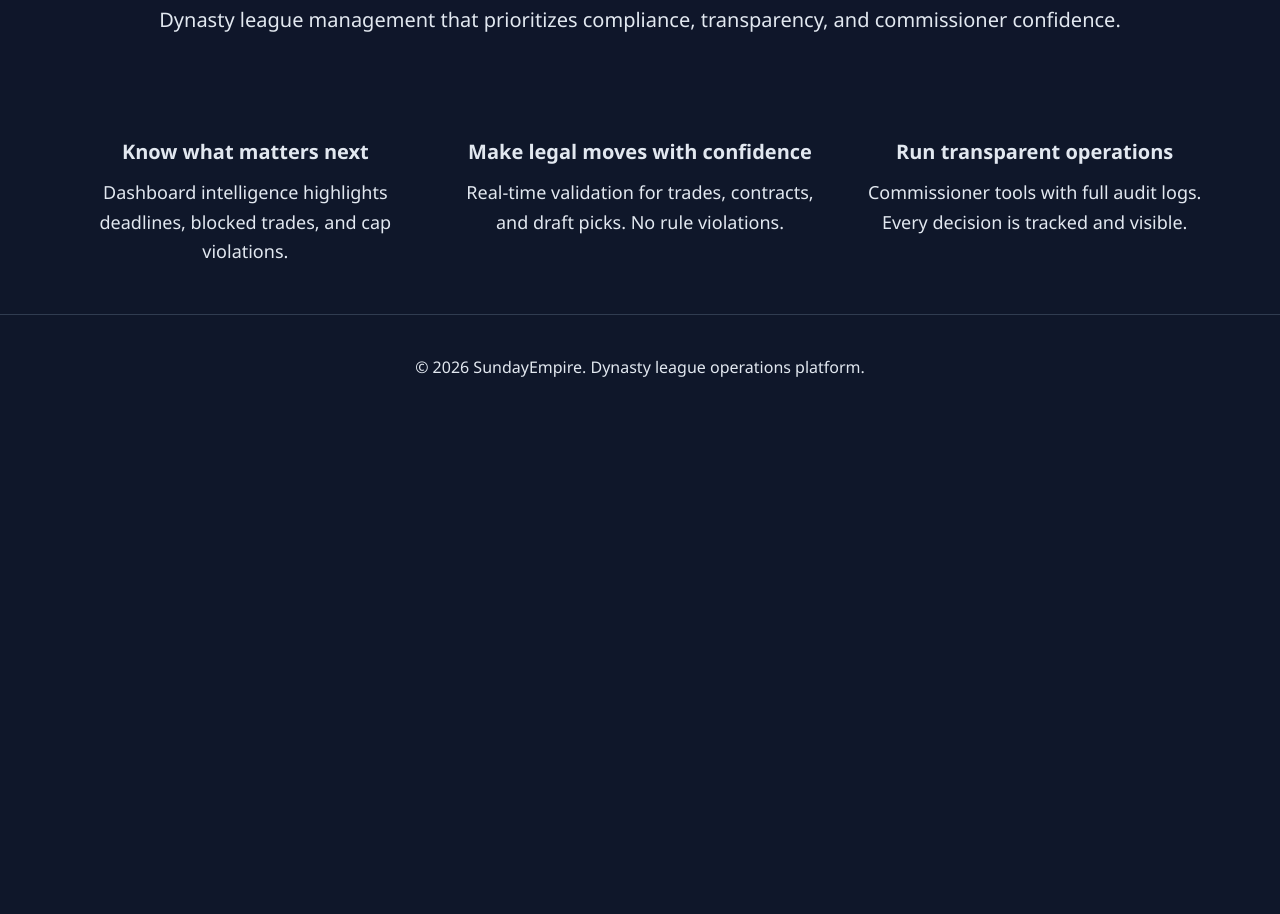
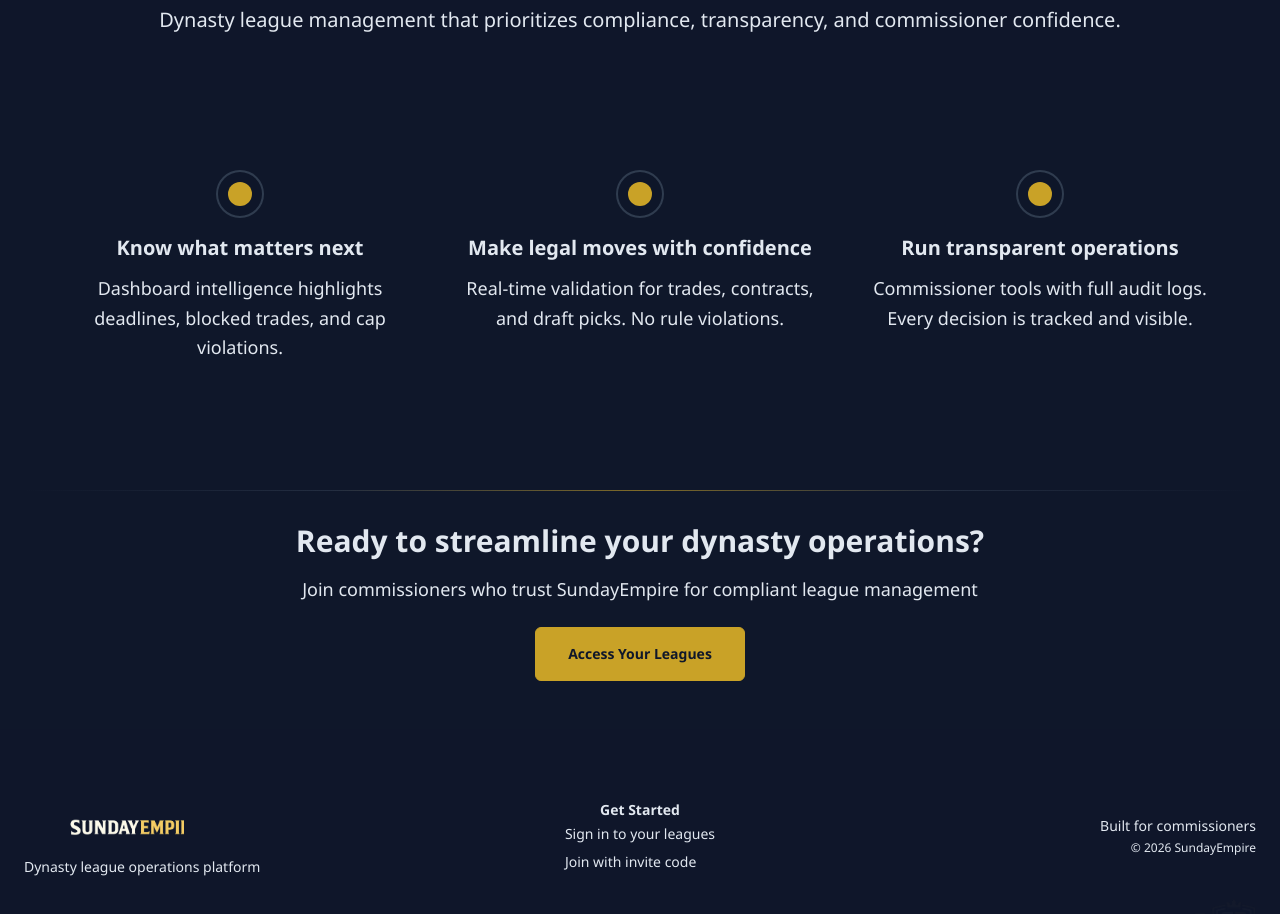
Before and after one commit to brendanprin/sundayempire, a Next.js app: page / in a window 1280 px wide. Shown: the part 760-1674 px from the top of the page. Before the commit the page ends 1179 px from the top, so only its background shows below. Built offline with nearby package versions, Linux system fonts and the light colour scheme.

Commit message:
feat: implement footer design standards and enhance landing page layout for improved user experience

```diff
--- a/src/app/page.tsx
+++ b/src/app/page.tsx
@@ -4,7 +4,7 @@ import { Button } from "@/components/ui";
 
 export default function LandingPage() {
   return (
-    <div className="min-h-screen" style={{ backgroundColor: "var(--background)", color: "var(--foreground)" }}>
+    <div className="min-h-screen relative" style={{ backgroundColor: "var(--background)", color: "var(--foreground)" }}>
       {/* Header / Top Bar */}
       <header className="border-b px-6 py-5" style={{ borderColor: "var(--brand-structure-muted)" }}>
         <div className="mx-auto flex max-w-7xl items-center justify-between">
@@ -179,26 +179,68 @@ export default function LandingPage() {
       </section>
 
       {/* Key Benefits */}
-      <section className="px-6 py-12">
+      <section className="px-6 py-20">
         <div className="mx-auto max-w-6xl">
-          <div className="grid gap-8 md:grid-cols-3">
-            <div className="text-center">
-              <h3 className="text-xl font-semibold">Know what matters next</h3>
-              <p className="mt-3 text-lg leading-relaxed" style={{ color: "var(--foreground)" }}>
+          <div className="grid gap-12 md:grid-cols-3">
+            <div className="text-center group">
+              <div className="mb-4">
+                <div
+                  className="mx-auto w-12 h-12 rounded-full flex items-center justify-center border-2 transition-colors duration-200"
+                  style={{
+                    borderColor: "var(--brand-structure-muted)",
+                    backgroundColor: "var(--brand-surface-card)"
+                  }}
+                >
+                  <div
+                    className="w-6 h-6 rounded-full transition-colors duration-200"
+                    style={{ backgroundColor: "var(--brand-accent-primary)" }}
+                  />
+                </div>
+              </div>
+              <h3 className="text-xl font-semibold mb-3">Know what matters next</h3>
+              <p className="text-lg leading-relaxed" style={{ color: "var(--foreground)" }}>
                 Dashboard intelligence highlights deadlines, blocked trades, and cap violations.
               </p>
             </div>
 
-            <div className="text-center">
-              <h3 className="text-xl font-semibold">Make legal moves with confidence</h3>
-              <p className="mt-3 text-lg leading-relaxed" style={{ color: "var(--foreground)" }}>
+            <div className="text-center group">
+              <div className="mb-4">
+                <div
+                  className="mx-auto w-12 h-12 rounded-full flex items-center justify-center border-2 transition-colors duration-200"
+                  style={{
+                    borderColor: "var(--brand-structure-muted)",
+                    backgroundColor: "var(--brand-surface-card)"
+                  }}
+                >
+                  <div
+                    className="w-6 h-6 rounded-full transition-colors duration-200"
+                    style={{ backgroundColor: "var(--brand-accent-primary)" }}
+                  />
+                </div>
+              </div>
+              <h3 className="text-xl font-semibold mb-3">Make legal moves with confidence</h3>
+              <p className="text-lg leading-relaxed" style={{ color: "var(--foreground)" }}>
                 Real-time validation for trades, contracts, and draft picks. No rule violations.
               </p>
             </div>
 
-            <div className="text-center">
-              <h3 className="text-xl font-semibold">Run transparent operations</h3>
-              <p className="mt-3 text-lg leading-relaxed" style={{ color: "var(--foreground)" }}>
+            <div className="text-center group">
+              <div className="mb-4">
+                <div
+                  className="mx-auto w-12 h-12 rounded-full flex items-center justify-center border-2 transition-colors duration-200"
+                  style={{
+                    borderColor: "var(--brand-structure-muted)",
+                    backgroundColor: "var(--brand-surface-card)"
+                  }}
+                >
+                  <div
+                    className="w-6 h-6 rounded-full transition-colors duration-200"
+                    style={{ backgroundColor: "var(--brand-accent-primary)" }}
+                  />
+                </div>
+              </div>
+              <h3 className="text-xl font-semibold mb-3">Run transparent operations</h3>
+              <p className="text-lg leading-relaxed" style={{ color: "var(--foreground)" }}>
                 Commissioner tools with full audit logs. Every decision is tracked and visible.
               </p>
             </div>
@@ -206,12 +248,95 @@ export default function LandingPage() {
         </div>
       </section>
 
+      {/* Footer Transition */}
+      <section className="px-6 py-12 relative">
+        <div className="mx-auto max-w-7xl">
+          {/* Gradient separator */}
+          <div
+            className="h-px w-full mb-8"
+            style={{
+              background: "linear-gradient(90deg, transparent, var(--brand-structure-muted) 25%, var(--brand-accent-primary) 50%, var(--brand-structure-muted) 75%, transparent)",
+              opacity: "0.6"
+            }}
+          />
+          {/* Call to action zone */}
+          <div className="text-center">
+            <h2 className="text-2xl md:text-3xl font-bold mb-4">Ready to streamline your dynasty operations?</h2>
+            <p className="text-lg mb-6" style={{ color: "var(--muted-foreground)" }}>
+              Join commissioners who trust SundayEmpire for compliant league management
+            </p>
+            <Link href="/login">
+              <Button variant="primary" size="lg" className="text-lg px-8 py-4 font-semibold">
+                Access Your Leagues
+              </Button>
+            </Link>
+          </div>
+        </div>
+      </section>
+
       {/* Footer */}
-      <footer className="border-t px-6 py-10" style={{ borderColor: "var(--brand-structure-muted)" }}>
-        <div className="mx-auto max-w-7xl text-center">
-          <p className="text-base" style={{ color: "var(--muted-foreground)" }}>
-            © 2026 SundayEmpire. Dynasty league operations platform.
-          </p>
+      <footer className="px-6 py-16 relative" style={{ backgroundColor: "var(--brand-surface-muted)" }}>
+        <div className="mx-auto max-w-7xl">
+          <div className="grid gap-8 md:grid-cols-2 lg:grid-cols-3 items-center">
+            {/* Brand Section */}
+            <div className="flex flex-col items-start">
+              <Image
+                src="/brand/wordmark/sundayempire-logo-primary-wordmark.png"
+                alt="SundayEmpire"
+                width={160}
+                height={43}
+                className="mb-3"
+              />
+              <p className="text-sm leading-relaxed" style={{ color: "var(--muted-foreground)" }}>
+                Dynasty league operations platform
+              </p>
+            </div>
+
+            {/* Links Section */}
+            <div className="flex flex-col space-y-3 md:items-center">
+              <h3 className="text-sm font-semibold mb-1" style={{ color: "var(--foreground)" }}>
+                Get Started
+              </h3>
+              <div className="flex flex-col space-y-2 text-sm">
+                <Link
+                  href="/login"
+                  className="hover:underline transition-colors"
+                  style={{ color: "var(--muted-foreground)" }}
+                >
+                  Sign in to your leagues
+                </Link>
+                <Link
+                  href="/invite"
+                  className="hover:underline transition-colors"
+                  style={{ color: "var(--muted-foreground)" }}
+                >
+                  Join with invite code
+                </Link>
+              </div>
+            </div>
+
+            {/* Copyright Section */}
+            <div className="flex flex-col items-start lg:items-end">
+              <p className="text-sm font-medium mb-1" style={{ color: "var(--foreground)" }}>
+                Built for commissioners
+              </p>
+              <p className="text-xs" style={{ color: "var(--muted-foreground)" }}>
+                © 2026 SundayEmpire
+              </p>
+            </div>
+          </div>
+        </div>
+
+        {/* Subtle brand watermark */}
+        <div className="absolute bottom-0 right-0 pointer-events-none overflow-hidden">
+          <Image
+            src="/brand/badge/sundayempire-logo-badge.png"
+            alt=""
+            width={120}
+            height={120}
+            className="opacity-[0.02] transform translate-x-8 translate-y-8"
+            aria-hidden="true"
+          />
         </div>
       </footer>
     </div>
--- a/src/components/dashboard/dashboard-card.tsx
+++ b/src/components/dashboard/dashboard-card.tsx
@@ -8,10 +8,12 @@ export function DashboardCard(props: {
   children: ReactNode;
   className?: string;
   testId?: string;
+  id?: string;
 }) {
   return (
     <section
-      className={`rounded-xl p-4 shadow-[0_18px_60px_rgba(15,23,42,0.25)] ${props.className ?? ""}`.trim()}
+      id={props.id}
+      className={`scroll-mt-6 rounded-xl p-4 shadow-[0_18px_60px_rgba(15,23,42,0.25)] ${props.className ?? ""}`.trim()}
       style={{
         border: "1px solid var(--brand-structure-muted)",
         backgroundColor: "var(--brand-surface-elevated)",
```
Also changed, not shown: src/components/trades/trades-home-view.tsx (+119 -29 lines), .continue/rules/landing-page-footer-standards.md (added).
